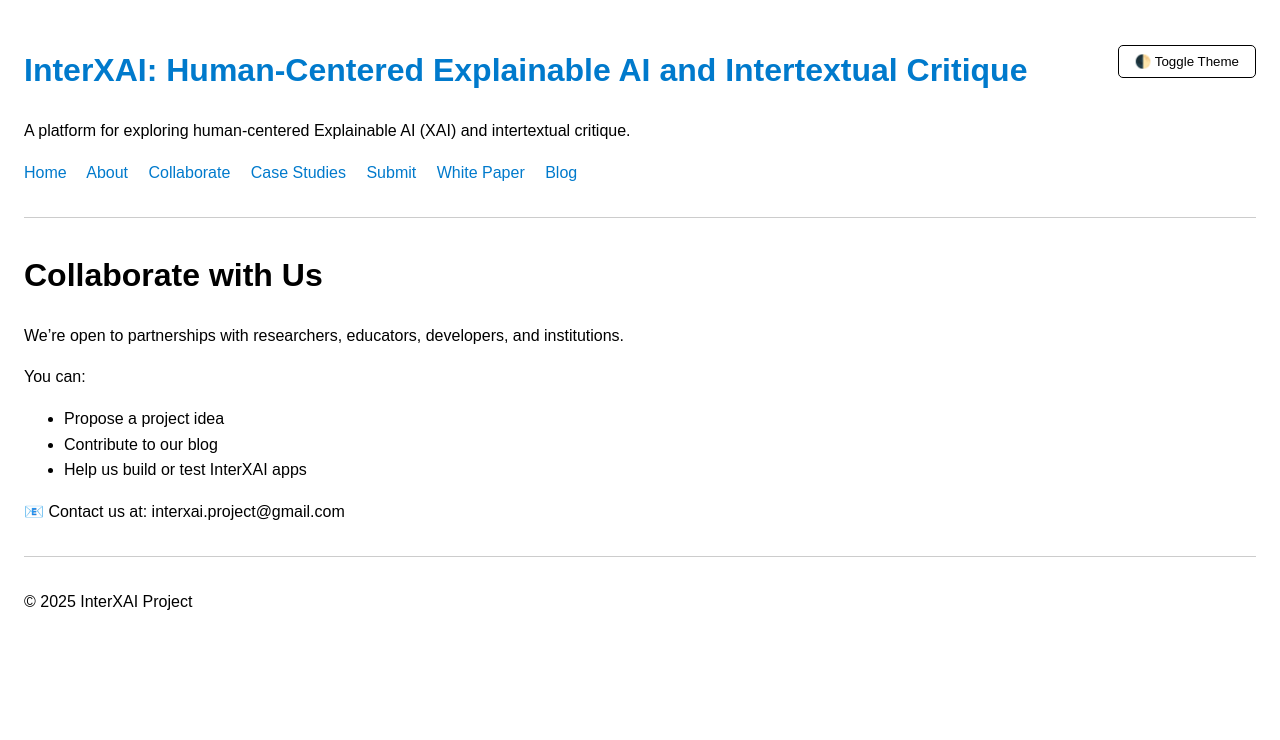
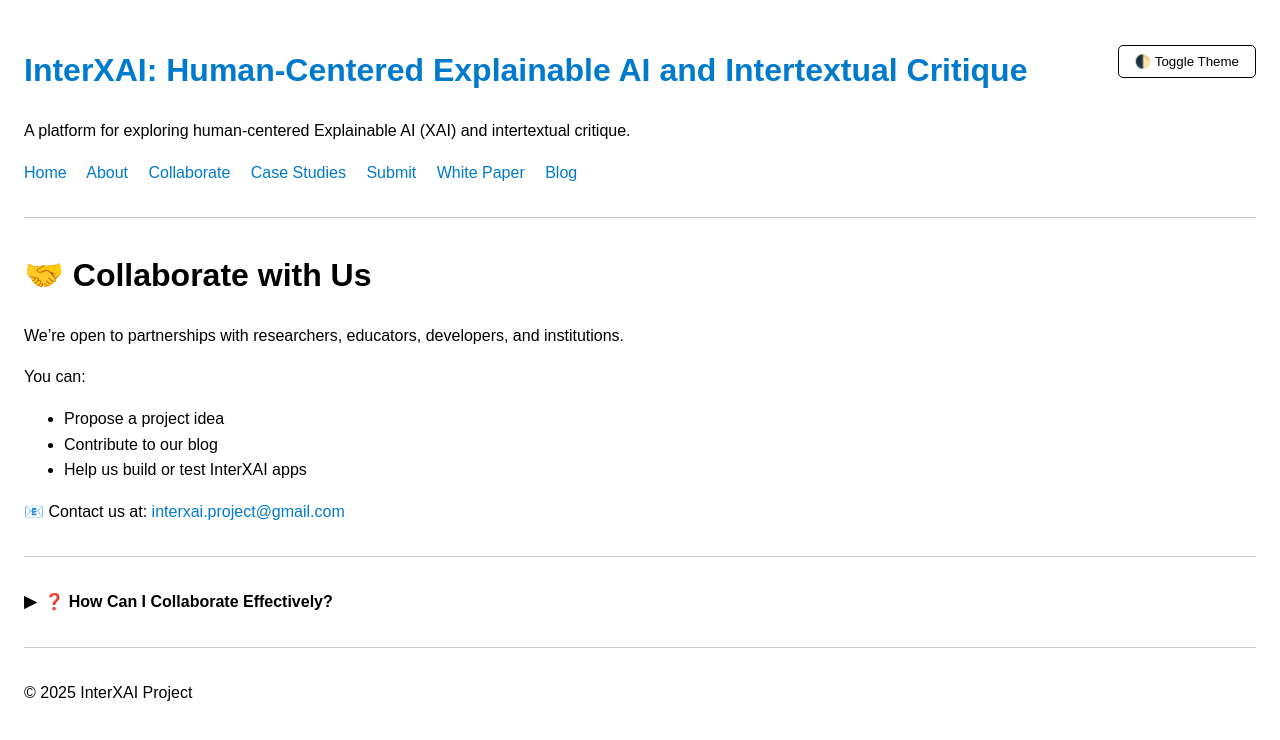
Before and after one commit to bfiliks/interxai.github.io, a Jekyll site: the page built from collaborate.md, in a window 1280 px wide. Shown: the top 740 px of the page. Built offline with Jekyll 4.4.1, drawn with Linux system fonts in a browser that asks for light colours; some of the changed lines change nothing that is shown.

Commit message:
Update collaborate.md

```diff
--- a/collaborate.md
+++ b/collaborate.md
@@ -4,7 +4,7 @@
 permalink: /collaborate/
 ---
 
-# Collaborate with Us
+# 🤝 Collaborate with Us
 
 We're open to partnerships with researchers, educators, developers, and institutions.
 
@@ -13,4 +13,57 @@
 - Contribute to our blog
 - Help us build or test InterXAI apps
 
-📧 Contact us at: interxai.project@gmail.com
+📧 Contact us at: [interxai.project@gmail.com](mailto:interxai.project@gmail.com)
+
+---
+
+<style>
+  .collapsible-help summary {
+    font-weight: bold;
+    cursor: pointer;
+    position: relative;
+    list-style: none;
+  }
+
+  .collapsible-help summary::marker,
+  .collapsible-help summary::-webkit-details-marker {
+    display: none;
+  }
+
+  .collapsible-help summary::before {
+    content: "▶";
+    display: inline-block;
+    margin-right: 0.5em;
+    transition: transform 0.2s ease-in-out;
+  }
+
+  .collapsible-help[open] summary::before {
+    transform: rotate(90deg);
+  }
+
+  .collapsible-help div {
+    padding: 0.5rem 0 1rem 1rem;
+    animation: fadeIn 0.3s ease-in-out;
+  }
+
+  @keyframes fadeIn {
+    from { opacity: 0; transform: translateY(-5px); }
+    to { opacity: 1; transform: translateY(0); }
+  }
+</style>
+
+<details class="collapsible-help">
+  <summary>❓ How Can I Collaborate Effectively?</summary>
+  <div>
+    <p>We value contributions from diverse backgrounds. Here are ways to get involved:</p>
+
+    <ul>
+      <li><strong>Researchers:</strong> Propose a study or co-develop an experimental module with us.</li>
+      <li><strong>Educators:</strong> Use InterXAI materials in class or co-create learning tools.</li>
+      <li><strong>Developers:</strong> Contribute code, design, or usability feedback.</li>
+      <li><strong>Writers:</strong> Submit reflections, tutorials, or case-based blog posts.</li>
+    </ul>
+
+    <p>Not sure where to begin? Email us and we’ll help match your interests with project needs.</p>
+  </div>
+</details>
```
